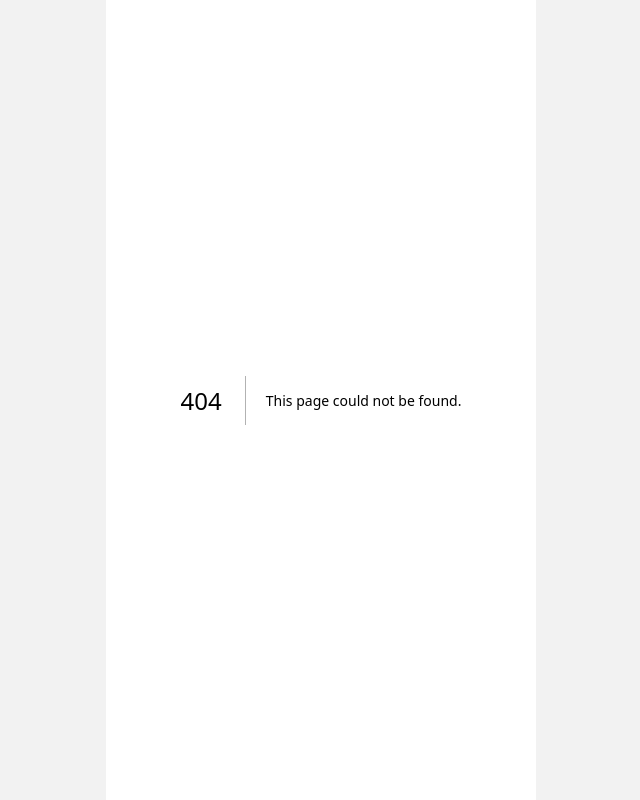
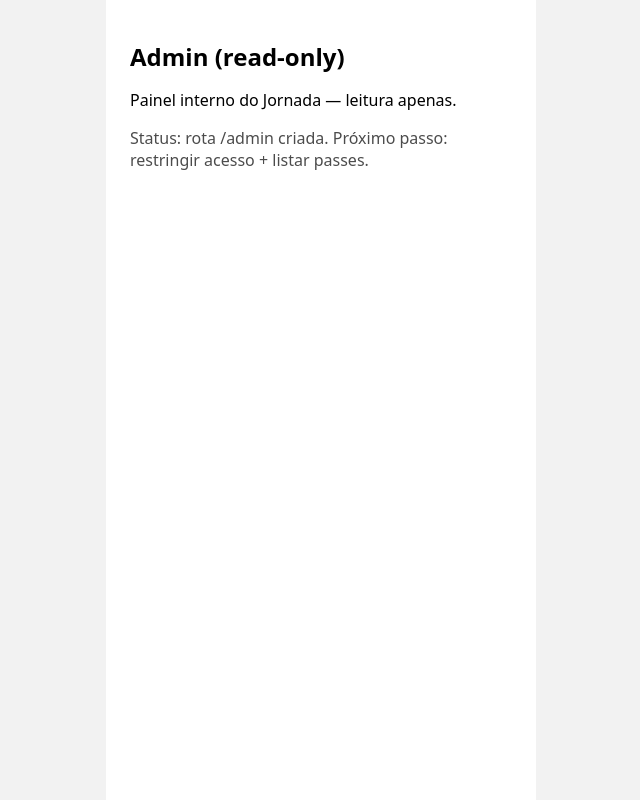
Before and after one commit to excompanhia/aplicativo-jornada, a Next.js app: page /admin in a window 1280 px wide. Before the commit this address had no page. Shown: the whole page, without its empty margins (319-959 px from the left). Built offline with nearby package versions, Linux system fonts and the light colour scheme.

Commit message:
Admin: cria rota /admin (placeholder)

```diff
--- /dev/null
+++ b/app/admin/page.tsx
@@ -0,0 +1,14 @@
+export default function AdminPage() {
+  return (
+    <main style={{ padding: 24, fontFamily: "system-ui, sans-serif" }}>
+      <h1 style={{ fontSize: 24, marginBottom: 12 }}>Admin (read-only)</h1>
+      <p style={{ marginBottom: 8 }}>
+        Painel interno do Jornada — leitura apenas.
+      </p>
+      <p style={{ opacity: 0.7 }}>
+        Status: rota /admin criada. Próximo passo: restringir acesso + listar
+        passes.
+      </p>
+    </main>
+  );
+}
```
